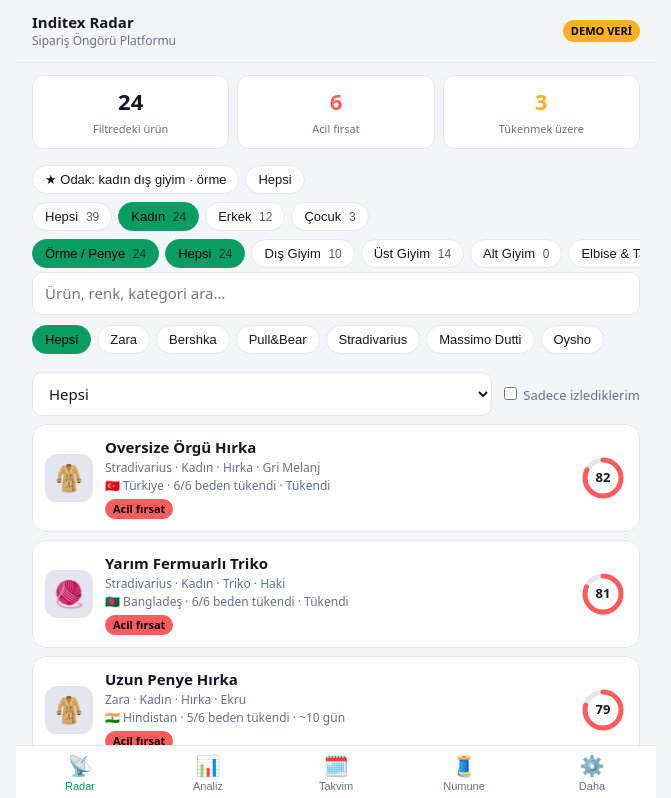
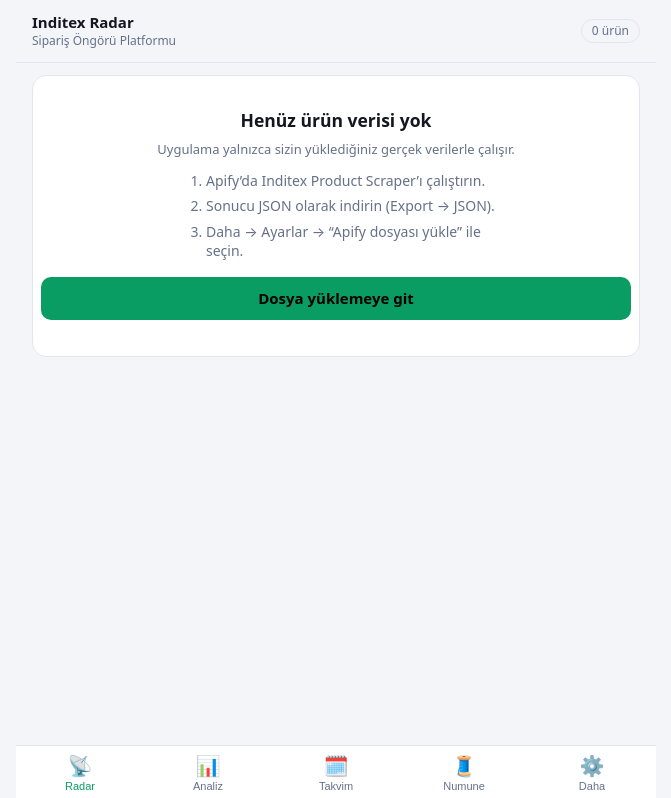
Before and after one commit to hakansahbaz330/INDITEX, a React (Vite) app: page / in a window 1280 px wide. Shown: the top 798 px of the page, without its empty margins (304-975 px from the left). Built offline with nearby package versions, Linux system fonts and the light colour scheme.

Commit message:
Demo veriyi kaldır: boş durum, yalnızca yüklenen gerçek veri; takvim kullanıcı girdisine dayalı
Co-Authored-By: Claude Sonnet 5.5 <noreply@anthropic.com>
Claude-Session: https://claude.ai/code/session_01X6HmLdMagV12qBPSEeRDdv

```diff
--- a/src/App.tsx
+++ b/src/App.tsx
@@ -17,16 +17,15 @@ const TABS = [
 export default function App() {
   const store = useStore();
   const [tab, setTab] = useState<(typeof TABS)[number]['id']>('radar');
-  const demo = store.products.some(p => p.demo);
   return (
     <div className="app">
       <header className="top">
         <div><b>Inditex Radar</b><small>Sipariş Öngörü Platformu</small></div>
-        {demo && <span className="demo-pill" title="Gösterilen veriler örnektir">DEMO VERİ</span>}
+        <span className="count-pill">{store.products.length} ürün</span>
       </header>
       <main>
-        {tab === 'radar' && <Radar s={store} />}
-        {tab === 'analiz' && <Analysis s={store} />}
+        {tab === 'radar' && <Radar s={store} go={() => setTab('daha')} />}
+        {tab === 'analiz' && <Analysis s={store} go={() => setTab('daha')} />}
         {tab === 'takvim' && <Calendar s={store} />}
         {tab === 'numune' && <Samples s={store} />}
         {tab === 'daha' && <More s={store} />}
--- /dev/null
+++ b/src/Empty.tsx
@@ -0,0 +1,14 @@
+export default function Empty({ go }: { go: () => void }) {
+  return (
+    <section className="card empty-state">
+      <h3>Henüz ürün verisi yok</h3>
+      <p className="hint">Uygulama yalnızca sizin yüklediğiniz gerçek verilerle çalışır.</p>
+      <ol>
+        <li>Apify’da Inditex Product Scraper’ı çalıştırın.</li>
+        <li>Sonucu JSON olarak indirin (Export → JSON).</li>
+        <li>Daha → Ayarlar → “Apify dosyası yükle” ile seçin.</li>
+      </ol>
+      <button className="btn" onClick={go}>Dosya yüklemeye git</button>
+    </section>
+  );
+}
--- a/src/pages/Analysis.tsx
+++ b/src/pages/Analysis.tsx
@@ -3,6 +3,7 @@ import { groupAvg, score } from '../scoring';
 import { originFlag } from '../ui';
 import type { Product } from '../types';
 import FilterBar from '../FilterBar';
+import Empty from '../Empty';
 import { groupOf, knitOf, passes } from '../classify';
 
 function Rank({ title, data }: { title: string; data: { key: string; n: number; avg: number }[] }) {
@@ -20,7 +21,7 @@ function Rank({ title, data }: { title: string; data: { key: string; n: number;
   );
 }
 
-export default function Analysis({ s }: { s: Store }) {
+export default function Analysis({ s, go }: { s: Store; go: () => void }) {
   const P = s.products.filter(p => passes(p, s.filters));
   const by = (f: (p: Product) => string) => groupAvg(P, s.weights, f);
   const origins = new Map<string, number>();
@@ -28,6 +29,7 @@ export default function Analysis({ s }: { s: Store }) {
   const oTotal = [...origins.values()].reduce((a, b) => a + b, 0) || 1;
   const oRows = [...origins].sort((a, b) => b[1] - a[1]);
 
+  if (!s.products.length) return <Empty go={go} />;
   return (
     <>
       <FilterBar s={s} />
--- a/src/pages/Calendar.tsx
+++ b/src/pages/Calendar.tsx
@@ -1,47 +1,56 @@
 import type { Store } from '../store';
+import { useLocal } from '../store';
 
 const M = ['Oca', 'Şub', 'Mar', 'Nis', 'May', 'Haz', 'Tem', 'Ağu', 'Eyl', 'Eki', 'Kas', 'Ara'];
-// Mağaza satış zirvesi (Avrupa pazarı için genel yaklaşım; kendi verinizle güncelleyin). 0-3 yoğunluk.
-const PEAK: Record<string, number[]> = {
-  'Triko': [3, 2, 1, 0, 0, 0, 0, 0, 1, 3, 3, 3],
-  'Ceket & Mont': [3, 2, 2, 1, 0, 0, 0, 0, 1, 2, 3, 3],
-  'Hırka': [3, 2, 1, 0, 0, 0, 0, 0, 1, 3, 3, 3],
-  'Yelek': [2, 1, 1, 0, 0, 0, 0, 1, 2, 3, 3, 3],
-  'Pantolon': [1, 1, 2, 3, 2, 2, 1, 2, 3, 3, 2, 1],
-  'Denim': [1, 1, 2, 3, 3, 2, 2, 3, 3, 2, 1, 1],
-  'Gömlek': [0, 1, 2, 3, 3, 3, 2, 1, 2, 2, 1, 0],
-  'Elbise': [0, 0, 2, 3, 3, 3, 3, 2, 1, 1, 3, 3],
-  'Tişört': [0, 0, 1, 2, 3, 3, 3, 2, 1, 0, 0, 0],
-  'Sweatshirt': [2, 1, 1, 0, 0, 0, 0, 1, 3, 3, 3, 2],
-  'Etek': [0, 0, 1, 2, 3, 3, 3, 2, 1, 0, 1, 2],
-  'Takım & Set': [0, 1, 2, 3, 2, 1, 1, 1, 3, 2, 1, 2],
-};
-// Tasarım(1.5) + numune/onay(1.5) + sipariş-üretim-sevk(2) ≈ 5 ay
-const LEAD = 5;
+const CATS = ['Ceket & Mont', 'Hırka', 'Yelek', 'Triko', 'Sweatshirt', 'Tişört', 'Gömlek', 'Pantolon', 'Denim', 'Elbise', 'Etek', 'Takım & Set'];
+const LABEL = ['Yok', 'Düşük', 'Orta', 'Yüksek'];
 
+// Takvim boş başlar. Satış yoğunluğunu siz işaretlersiniz (kendi satış/sipariş geçmişinizden).
 export default function Calendar({ s: _s }: { s: Store }) {
+  const [grid, setGrid] = useLocal<Record<string, number[]>>('ir.cal', () => ({}));
+  const [lead, setLead] = useLocal<number>('ir.lead', () => 0);
   const now = new Date().getMonth();
-  const target = (now + LEAD) % 12;
-  const todo = Object.entries(PEAK).filter(([, v]) => v[target] >= 2 || v[(target + 1) % 12] >= 3).map(([k]) => k);
+  const cell = (c: string, m: number) => grid[c]?.[m] ?? 0;
+  const bump = (c: string, m: number) => {
+    const row = grid[c] ? [...grid[c]] : Array(12).fill(0);
+    row[m] = (row[m] + 1) % 4;
+    setGrid({ ...grid, [c]: row });
+  };
+  const marked = Object.values(grid).some(r => r.some(x => x > 0));
+  const target = (now + lead) % 12;
+  const todo = lead > 0 ? CATS.filter(c => cell(c, target) >= 2 || cell(c, (target + 1) % 12) >= 3) : [];
+
   return (
     <>
       <section className="card accent">
         <h3>Şimdi ne tasarlamalı?</h3>
-        <p className="hint">Tasarım → numune → onay → üretim → sevkiyat ≈ <b>{LEAD} ay</b>. Bugün başlarsanız ürün <b>{M[target]}</b> ayında rafta olur.</p>
-        <div className="chips static">{todo.map(c => <span key={c}>{c}</span>)}</div>
+        <label className="slider">
+          <span>Tasarımdan rafa toplam süre (kendi sürenizi girin) <b>{lead ? `${lead} ay` : 'girilmedi'}</b></span>
+          <input id="lead" type="range" min={0} max={9} value={lead} onChange={e => setLead(+e.target.value)} />
+        </label>
+        {lead > 0 && marked ? (
+          <>
+            <p className="hint">Bugün başlarsanız ürün <b>{M[target]}</b> ayında rafta olur. O ay yoğun satan kategoriler:</p>
+            <div className="chips static">{todo.length ? todo.map(c => <span key={c}>{c}</span>) : <span>İşaretlediğiniz kategori yok</span>}</div>
+          </>
+        ) : (
+          <p className="hint">Süreyi girin ve aşağıda satış dönemlerini işaretleyin. Öneri yalnızca sizin girdiğiniz bilgiden hesaplanır.</p>
+        )}
       </section>
       <section className="card">
-        <h3>Sezonsal talep takvimi</h3>
+        <h3>Satış dönemleri</h3>
+        <p className="hint">Bir hücreye dokunarak yoğunluğu değiştirin: Yok → Düşük → Orta → Yüksek. Kendi satış ve sipariş geçmişinize göre doldurun.</p>
         <div className="cal">
           <div className="cal-row head"><span />{M.map((m, i) => <i key={m} className={i === now ? 'now' : ''}>{m}</i>)}</div>
-          {Object.entries(PEAK).map(([cat, v]) => (
-            <div className="cal-row" key={cat}>
-              <span>{cat}</span>
-              {v.map((x, i) => <i key={i} className={`h${x} ${i === target ? 'tgt' : ''}`} />)}
+          {CATS.map(c => (
+            <div className="cal-row" key={c}>
+              <span>{c}</span>
+              {M.map((m, i) => (
+                <i key={m} role="button" aria-label={`${c} ${m}: ${LABEL[cell(c, i)]}`} className={`btn-cell h${cell(c, i)} ${lead > 0 && i === target ? 'tgt' : ''}`} onClick={() => bump(c, i)} />
+              ))}
             </div>
           ))}
         </div>
-        <p className="hint">◻ koyu = yüksek satış dönemi. Çerçeveli sütun: bugün başlayan işin rafa çıkış ayı. Değerler başlangıç tahminidir; gerçek satış geçmişinizle kalibre edin.</p>
       </section>
     </>
   );
--- a/src/pages/Radar.tsx
+++ b/src/pages/Radar.tsx
@@ -3,12 +3,13 @@ import type { Store } from '../store';
 import type { Brand, Product, Sample } from '../types';
 import { WEIGHT_LABELS, groupAvg, score, signals, stockoutEta, verdict } from '../scoring';
 import FilterBar from '../FilterBar';
+import Empty from '../Empty';
 import { groupOf, knitOf, passes } from '../classify';
 import { Badge, Bar, ScoreRing, Spark, originFlag, proximity } from '../ui';
 
 const BRANDS: ('Hepsi' | Brand)[] = ['Hepsi', 'Zara', 'Bershka', 'Pull&Bear', 'Stradivarius', 'Massimo Dutti', 'Oysho'];
 
-export default function Radar({ s }: { s: Store }) {
+export default function Radar({ s, go }: { s: Store; go: () => void }) {
   const [brand, setBrand] = useState<'Hepsi' | Brand>('Hepsi');
   const [cat, setCat] = useState('Hepsi');
   const [q, setQ] = useState('');
@@ -27,6 +28,7 @@ export default function Radar({ s }: { s: Store }) {
   const hot = rows.filter(r => r.sc >= 70).length;
   const soon = rows.filter(r => r.p.sizesOut > 0 && r.p.sizesOut < r.p.sizesTotal && r.sc >= 55).length;
 
+  if (!s.products.length) return <Empty go={go} />;
   return (
     <>
       <section className="tiles">
--- a/src/seed.ts
+++ /dev/null
@@ -1,61 +0,0 @@
-import type { Brand, Product } from './types';
-
-// Deterministik sahte veri üretici. GERÇEK VERİ DEĞİLDİR; gerçek veriyi "İçe Aktar" sekmesinden yükleyin.
-function rng(seed: number) { return () => ((seed = (seed * 1664525 + 1013904223) % 4294967296) / 4294967296); }
-
-const BRANDS: Brand[] = ['Zara', 'Bershka', 'Pull&Bear', 'Stradivarius', 'Massimo Dutti', 'Oysho'];
-const CATS: { cat: string; icon: string; items: string[]; gender: 'Kadın' | 'Erkek'; fabrics: string[] }[] = [
-  { cat: 'Triko', icon: '🧶', items: ['Kablo Örgü Kazak', 'Yarım Fermuarlı Triko', 'Balıkçı Yaka Kazak', 'Fitilli Örme Kazak'], gender: 'Kadın', fabrics: ['%50 Yün %50 Akrilik', '%100 Pamuk', 'Viskon Karışım'] },
-  { cat: 'Hırka', icon: '🧥', items: ['Oversize Örgü Hırka', 'Kısa Triko Hırka', 'Uzun Penye Hırka'], gender: 'Kadın', fabrics: ['%60 Pamuk %40 Akrilik', 'Viskon Elastan', '%100 Pamuk'] },
-  { cat: 'Yelek', icon: '🦺', items: ['Örgü Yelek', 'Şişme Yelek', 'Kürk Efektli Yelek'], gender: 'Kadın', fabrics: ['Akrilik Karışım', 'Polyester', 'Pamuk Elastan'] },
-  { cat: 'Ceket & Mont', icon: '🧥', items: ['Deri Efektli Bomber', 'Oversize Blazer', 'Şişme Mont', 'Trençkot', 'Örme Kumaş Ceket', 'Peluş Kaban'], gender: 'Kadın', fabrics: ['Poliüretan', '%100 Polyester', 'Pamuk Gabardin'] },
-  { cat: 'Pantolon', icon: '👖', items: ['Wide Leg Pantolon', 'Kargo Pantolon', 'Paraşüt Pantolon', 'Pileli Pantolon'], gender: 'Erkek', fabrics: ['%100 Pamuk', 'Naylon', 'Polyester Viskon'] },
-  { cat: 'Denim', icon: '🩳', items: ['Baggy Jean', 'Straight Fit Jean', 'Denim Ceket', 'Mom Fit Jean'], gender: 'Kadın', fabrics: ['%100 Pamuk Denim', 'Elastanlı Denim'] },
-  { cat: 'Gömlek', icon: '👔', items: ['Poplin Gömlek', 'Keten Gömlek', 'Oversize Gömlek', 'Çizgili Gömlek'], gender: 'Erkek', fabrics: ['%100 Keten', 'Pamuk Poplin', 'Viskon'] },
-  { cat: 'Elbise', icon: '👗', items: ['Saten Midi Elbise', 'Çiçekli Elbise', 'Triko Elbise', 'Poplin Mini Elbise'], gender: 'Kadın', fabrics: ['Saten', 'Viskon', 'Pamuk Poplin'] },
-  { cat: 'Tişört', icon: '👕', items: ['Grafik Baskılı Tişört', 'Boxy Tişört', 'Kolsuz Atlet', 'Ribana Crop Tişört'], gender: 'Erkek', fabrics: ['%100 Pamuk', 'Pamuk Elastan'] },
-  { cat: 'Sweatshirt', icon: '🧢', items: ['Kapüşonlu Sweatshirt', 'Fermuarlı Hoodie', 'Vintage Yıkamalı Sweat'], gender: 'Erkek', fabrics: ['%100 Pamuk Şardonlu', 'Pamuk Polyester'] },
-  { cat: 'Etek', icon: '🪭', items: ['Mini Etek', 'Midi Saten Etek', 'Denim Etek'], gender: 'Kadın', fabrics: ['Saten', 'Denim', 'Polyester'] },
-  { cat: 'Takım & Set', icon: '🧵', items: ['Kumaş Takım Elbise', 'Eşofman Takımı', 'Keten Set'], gender: 'Erkek', fabrics: ['Yün Karışım', 'Pamuk', 'Keten'] },
-];
-const COLORS = ['Ekru', 'Siyah', 'Haki', 'Bordo', 'Taba', 'Gri Melanj', 'Çikolata', 'Lacivert', 'Buz Mavisi', 'Antrasit'];
-const FITS = ['Oversize', 'Regular', 'Relaxed', 'Slim', 'Boxy', 'Wide Leg'];
-const ORIGINS = ['Türkiye', 'Türkiye', 'Türkiye', 'Fas', 'Fas', 'Portekiz', 'Çin', 'Bangladeş', 'Hindistan', 'Vietnam', 'Mısır', 'Pakistan'];
-
-export function makeSeed(n = 90): Product[] {
-  const r = rng(42);
-  const pick = <T,>(a: T[]) => a[Math.floor(r() * a.length)];
-  return Array.from({ length: n }, (_, i) => {
-    const c = pick(CATS);
-    const hot = r() < 0.3; // ürünlerin bir kısmı gerçekten "çok satan"
-    const daysOnline = Math.floor(2 + r() * 55);
-    const sizesTotal = 6;
-    const sizesOut = hot ? 3 + Math.floor(r() * 4) : Math.floor(r() * 3);
-    const base = hot ? 55 + r() * 40 : 5 + r() * 45;
-    const history = Array.from({ length: 12 }, (_, k) => Math.round(Math.min(100, Math.max(0, (hot ? k * 7 : k * 2) + base * 0.4 + r() * 15))));
-    return {
-      id: `D${1000 + i}`,
-      brand: pick(BRANDS),
-      name: pick(c.items),
-      category: c.cat,
-      gender: (() => { const g = r(); return c.cat === 'Ceket & Mont' || c.cat === 'Hırka' || c.cat === 'Yelek' ? (g < 0.75 ? 'Kadın' : g < 0.92 ? 'Erkek' : 'Çocuk') : (g < 0.5 ? 'Kadın' : g < 0.85 ? 'Erkek' : 'Çocuk'); })() as Product['gender'],
-      color: pick(COLORS),
-      fabric: pick(c.fabrics),
-      fit: pick(FITS),
-      price: Math.round((14 + r() * 90) * 100) / 100,
-      origin: pick(ORIGINS),
-      daysOnline,
-      sizesTotal,
-      sizesOut: Math.min(sizesTotal, sizesOut),
-      soldOutDays: sizesOut > 0 ? Math.max(1, Math.floor(r() * (hot ? 8 : 25))) : null,
-      restocks: hot ? Math.floor(r() * 3) : r() < 0.1 ? 1 : 0,
-      markdown: hot ? 0 : r() < 0.35 ? [0.15, 0.3, 0.5][Math.floor(r() * 3)] : 0,
-      adIntensity: Math.round(hot ? 45 + r() * 55 : r() * 60),
-      searchTrend: Math.round(hot ? 50 + r() * 50 : r() * 60),
-      trendDelta: Math.round((hot ? 5 + r() * 50 : -20 + r() * 35)),
-      history,
-      image: c.icon,
-      demo: true,
-    };
-  });
-}
--- a/src/store.ts
+++ b/src/store.ts
@@ -3,9 +3,8 @@ import type { Product, Sample, Weights } from './types';
 import { DEFAULT_WEIGHTS } from './scoring';
 import { DEFAULT_FILTERS, type Filters } from './classify';
 import { emptyDB, type SnapDB } from './apifyImport';
-import { makeSeed } from './seed';
 
-function useLocal<T>(key: string, init: () => T): [T, (v: T) => void] {
+export function useLocal<T>(key: string, init: () => T): [T, (v: T) => void] {
   const [v, setV] = useState<T>(() => {
     try { const s = localStorage.getItem(key); if (s) return JSON.parse(s) as T; } catch { /* yoksay */ }
     return init();
@@ -15,7 +14,7 @@ function useLocal<T>(key: string, init: () => T): [T, (v: T) => void] {
 }
 
 export function useStore() {
-  const [products, setProducts] = useLocal<Product[]>('ir.products2', () => makeSeed());
+  const [products, setProducts] = useLocal<Product[]>('ir.products3', () => []);
   const [samples, setSamples] = useLocal<Sample[]>('ir.samples', () => []);
   const [w, setWeights] = useLocal<Weights>('ir.weights', () => DEFAULT_WEIGHTS);
   const weights = { ...DEFAULT_WEIGHTS, ...w };
--- a/src/styles.css
+++ b/src/styles.css
@@ -5,7 +5,7 @@
 *{box-sizing:border-box}body{margin:0;min-height:100%;background:var(--bg);color:var(--text);font:15px/1.4 system-ui,-apple-system,Segoe UI,Roboto,sans-serif}
 .app{max-width:640px;margin:0 auto;min-height:100vh;padding-bottom:84px}
 .top{position:sticky;top:env(safe-area-inset-top,0px);z-index:5;display:flex;justify-content:space-between;align-items:center;padding-block:12px;padding-left:max(16px,env(safe-area-inset-left,0px));padding-right:max(16px,env(safe-area-inset-right,0px));background:var(--bg);border-bottom:1px solid var(--line)}
-.top small{display:block;color:var(--mute);font-size:12px}.demo-pill{background:var(--warm);color:#000;font-size:11px;font-weight:700;padding:3px 8px;border-radius:99px}
+.top small{display:block;color:var(--mute);font-size:12px}
 main{padding-block:12px;padding-left:max(16px,env(safe-area-inset-left,0px));padding-right:max(16px,env(safe-area-inset-right,0px))}
 .tabbar{position:fixed;bottom:0;left:0;right:0;display:flex;max-width:640px;margin:0 auto;background:var(--card);border-top:1px solid var(--line);padding-bottom:env(safe-area-inset-bottom,0px)}
 .tabbar button{flex:1;background:none;border:0;color:var(--mute);padding:8px 0;font-size:11px;display:flex;flex-direction:column;gap:2px;align-items:center}.tabbar span{font-size:20px}.tabbar .on{color:var(--accent)}
@@ -47,3 +47,4 @@ pre{background:var(--bg);padding:8px;border-radius:8px;overflow:auto;font-size:1
 .fbar .chips{padding:4px 0}.chips small{opacity:.7;margin-left:4px;color:inherit}
 details.card summary{cursor:pointer}input[type=file]{width:100%;margin:8px 0;color:var(--text)}
 .thumb{position:relative}.thumb img{position:absolute;inset:0}
+.count-pill{font-size:12px;color:var(--mute);border:1px solid var(--line);padding:3px 10px;border-radius:99px}.empty-state{text-align:center;padding:32px 8px}.empty-state h3{margin:0 0 8px}.empty-state ol{text-align:left;max-width:340px;margin:12px auto;color:var(--mute);font-size:14px;display:grid;gap:6px}.cal-row i.btn-cell{cursor:pointer}
--- a/src/types.ts
+++ b/src/types.ts
@@ -23,7 +23,6 @@ export interface Product {
   history: number[];       // son 12 hafta "tükenme oranı" 0..100
   image: string;           // emoji/ikon yer tutucu
   imageUrl?: string;       // ürün fotoğrafı (canlı veri)
-  demo?: boolean;
 }
 
 export interface Weights {
```
Also changed, not shown: src/pages/More.tsx (+3 -4 lines), 1 other file (tests, documents, lock files or other folders).
